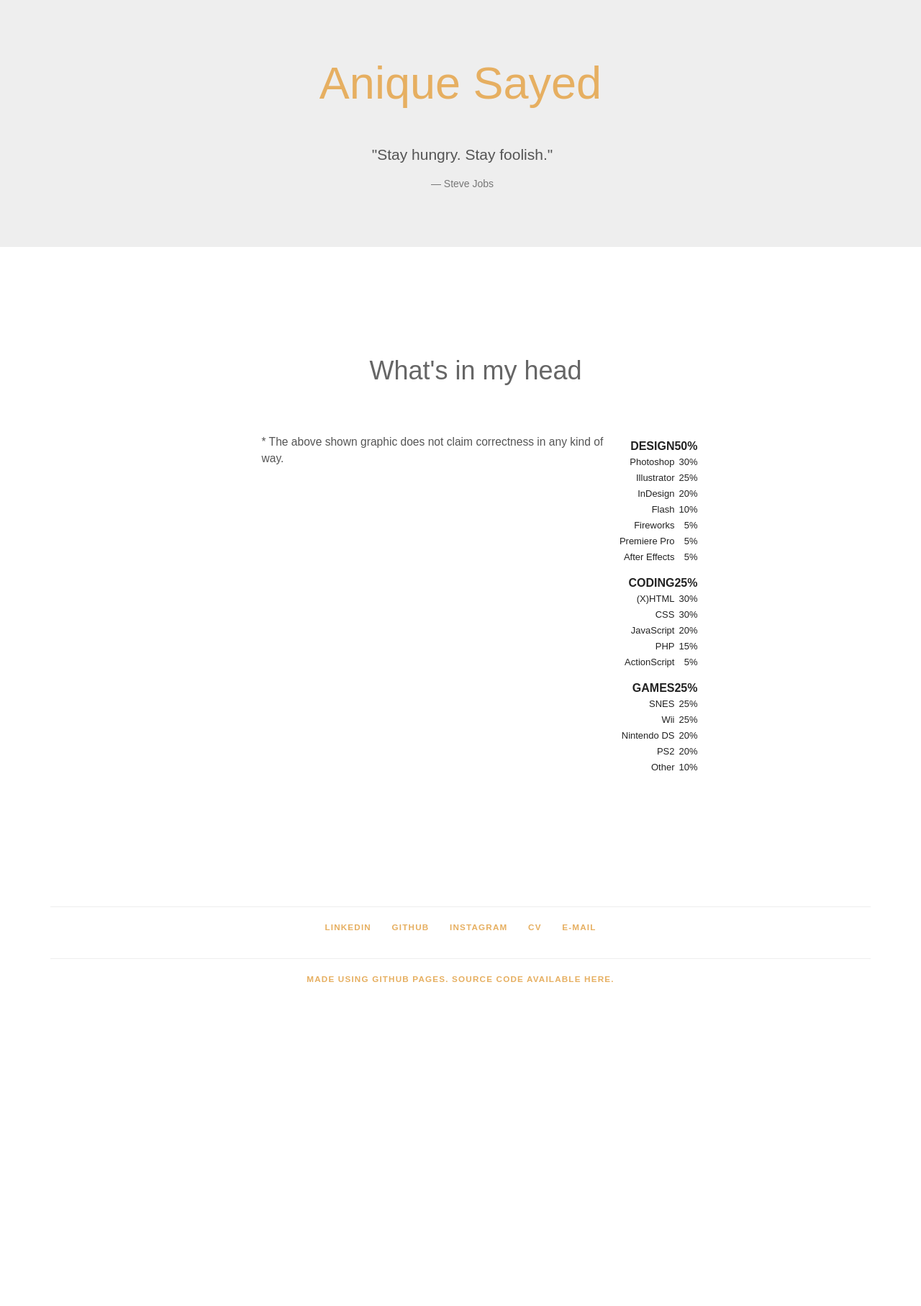
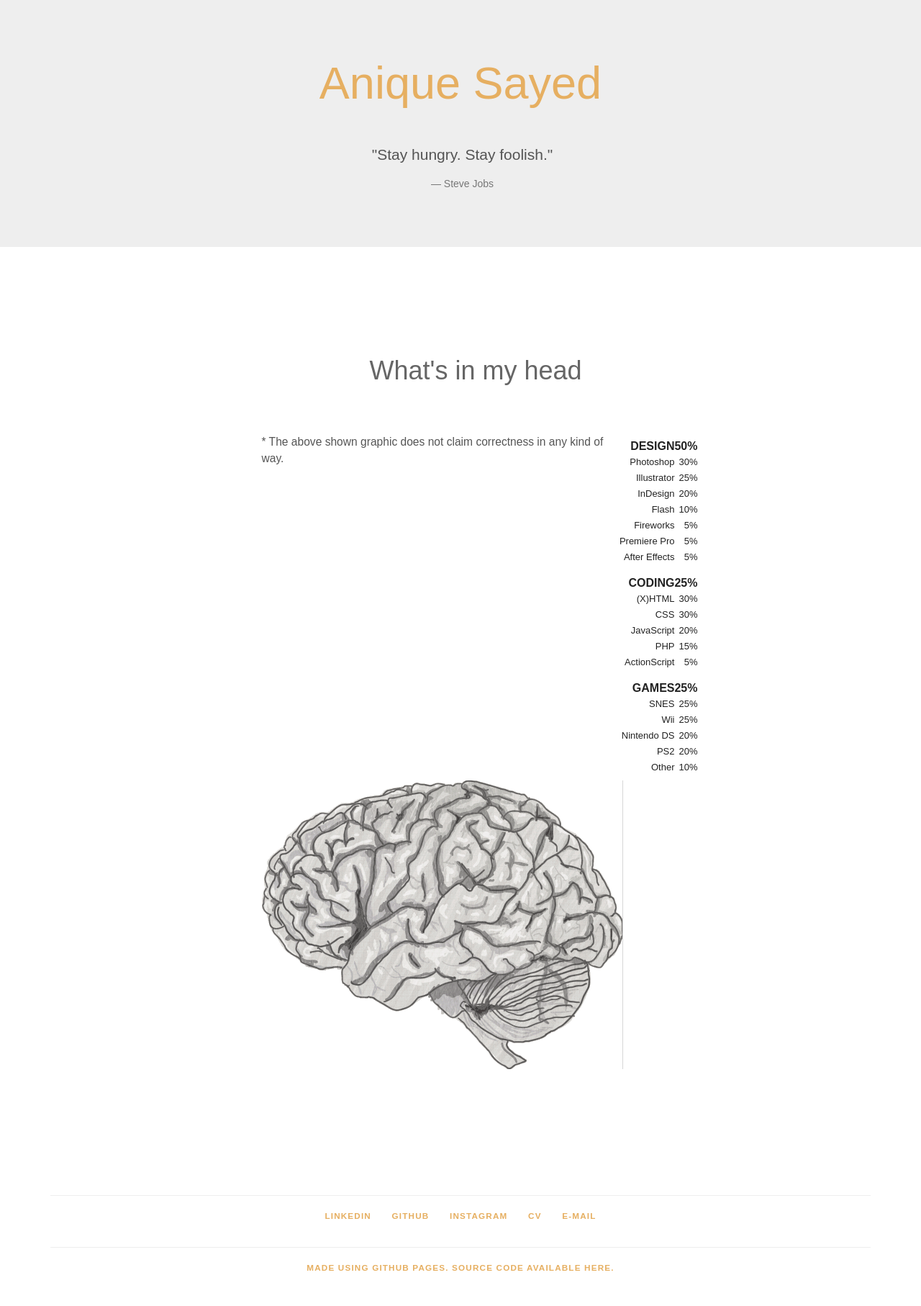
Before and after one commit to aniquesayed/aniquesayed.github.io, a Jekyll site: the page built from languages.html, in a window 1280 px wide. Shown: the whole page at 72% size. Built offline with Jekyll 4.4.1, drawn with Linux system fonts in a browser that asks for light colours; some web fonts are replaced; before the commit the page ends 1413 px from its top, so only the background shows below that.

Commit message:
editing languages page

```diff
--- a/css/skills.css
+++ b/css/skills.css
@@ -151,18 +151,18 @@
         }
 
   #infografik .rightside {
-    /*width: 502px;
+    width: 502px;
     height: 401px;
 
     overflow: hidden;
 
-    margin: 20px 0 0 0;
+    /*margin: 20px 0 0 0;
 
     position: relative;
     float: left;
 
     article       {*/
-      width:61%;float:left;border-right:1px solid #d6d6d6;padding-right:30px;
+      float:left;border-right:1px solid #d6d6d6;padding-right:30px;
 
 
     background: url('../images/layout/gehirn_sprite.png') no-repeat;
```
